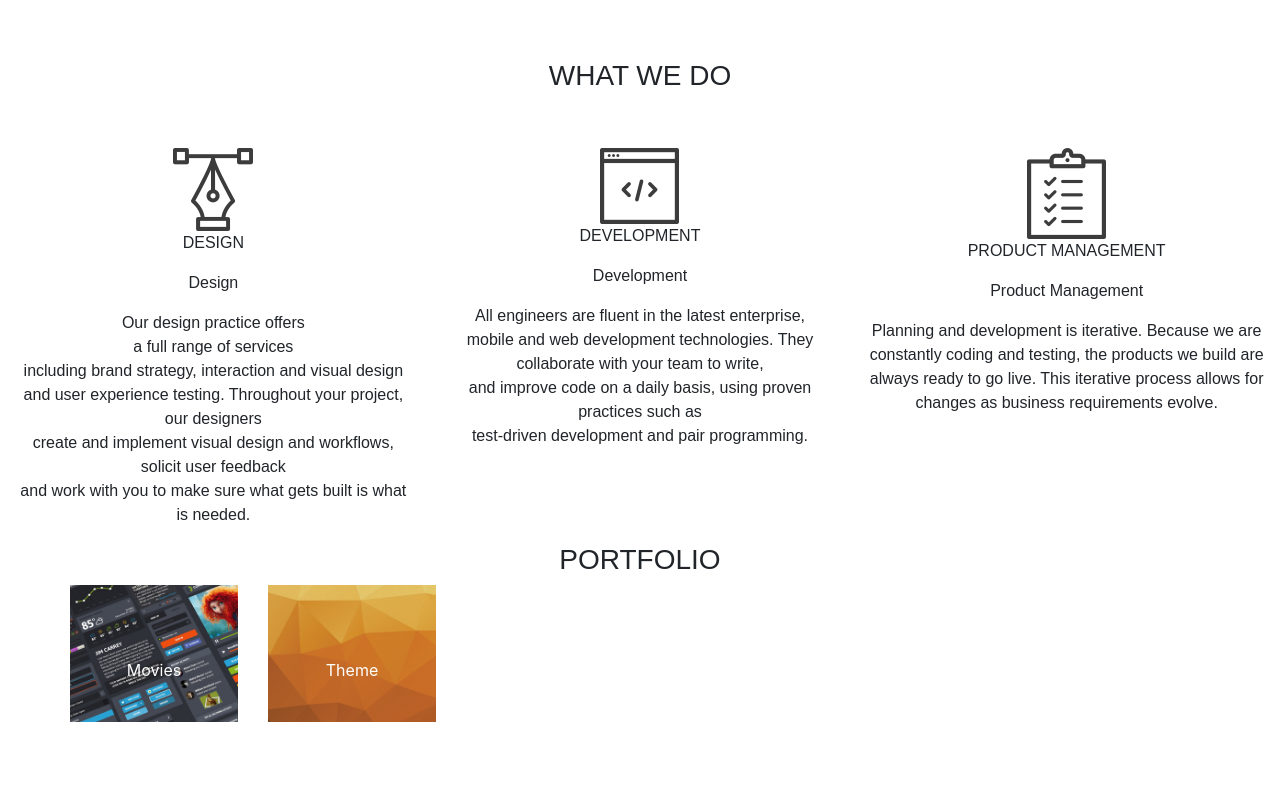
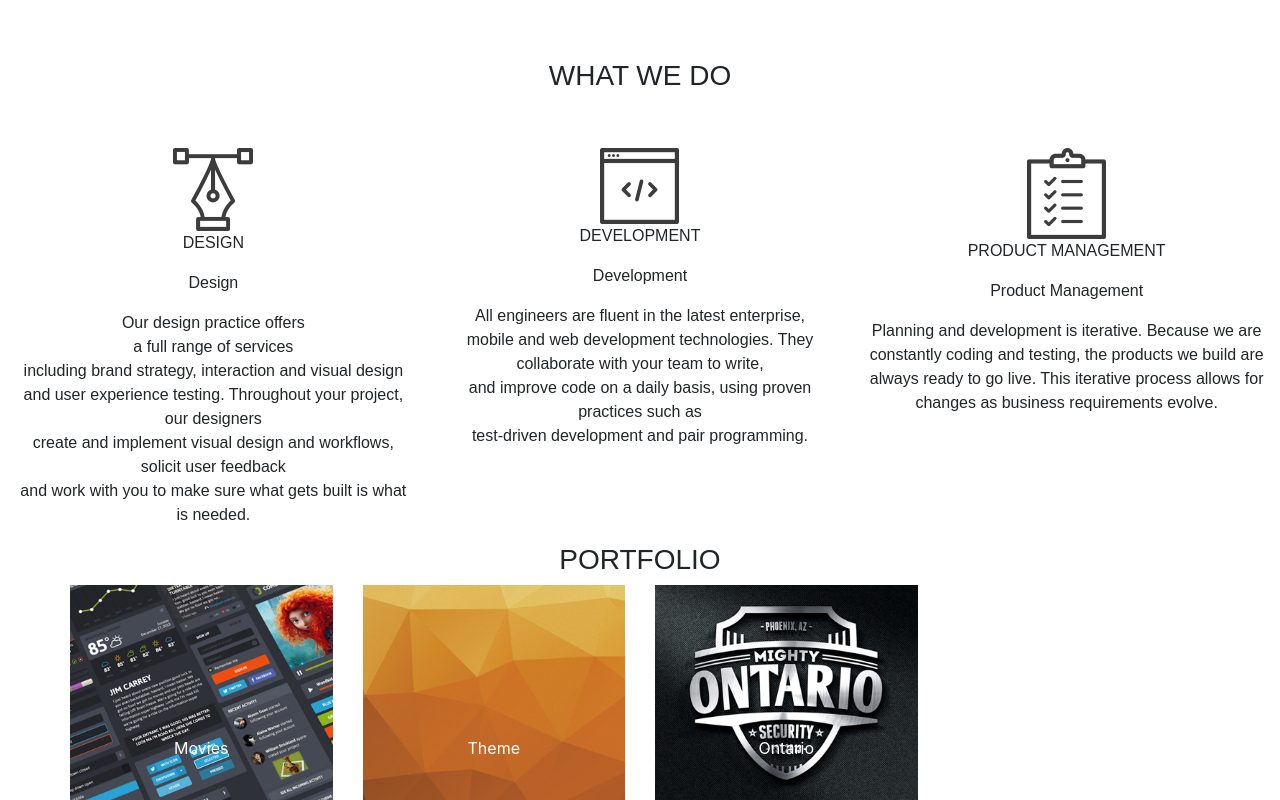
Before and after one commit to shizukane/delanii, a plain HTML site: page index.html in a window 1280 px wide. Shown: the part 1946-2746 px from the top of the page. Before the commit the page ends 2668 px from the top, so only its background shows below. Drawn offline with Linux system fonts and the light colour scheme.

Commit message:
added image to html

```diff
--- a/index.html
+++ b/index.html
@@ -126,6 +126,17 @@
                                   </div>
                                 </div>
                               </div>
+                              <div class="col-md-3">
+                                <div class="myportfolio3">
+                                  <div>
+                                    <img src="./img/work3.jpg" alt="" class="img-fluid imagehover" width="100%">
+                                    <div class="carousel-caption overlay3">
+                                      Ontario
+                                    </div>
+
+                                  </div>
+                                </div>
+                              </div>
 
 </body>
 </html>
```
